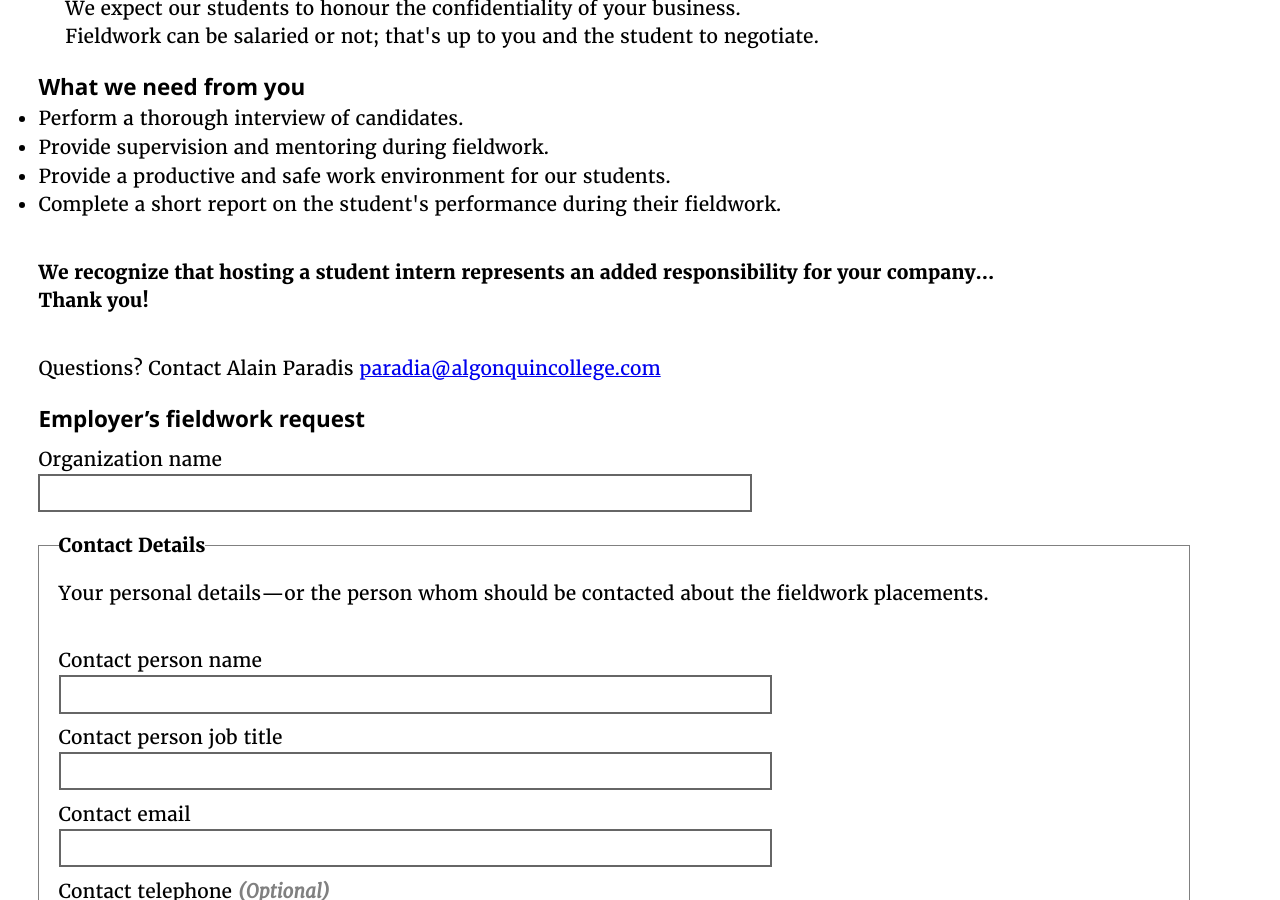
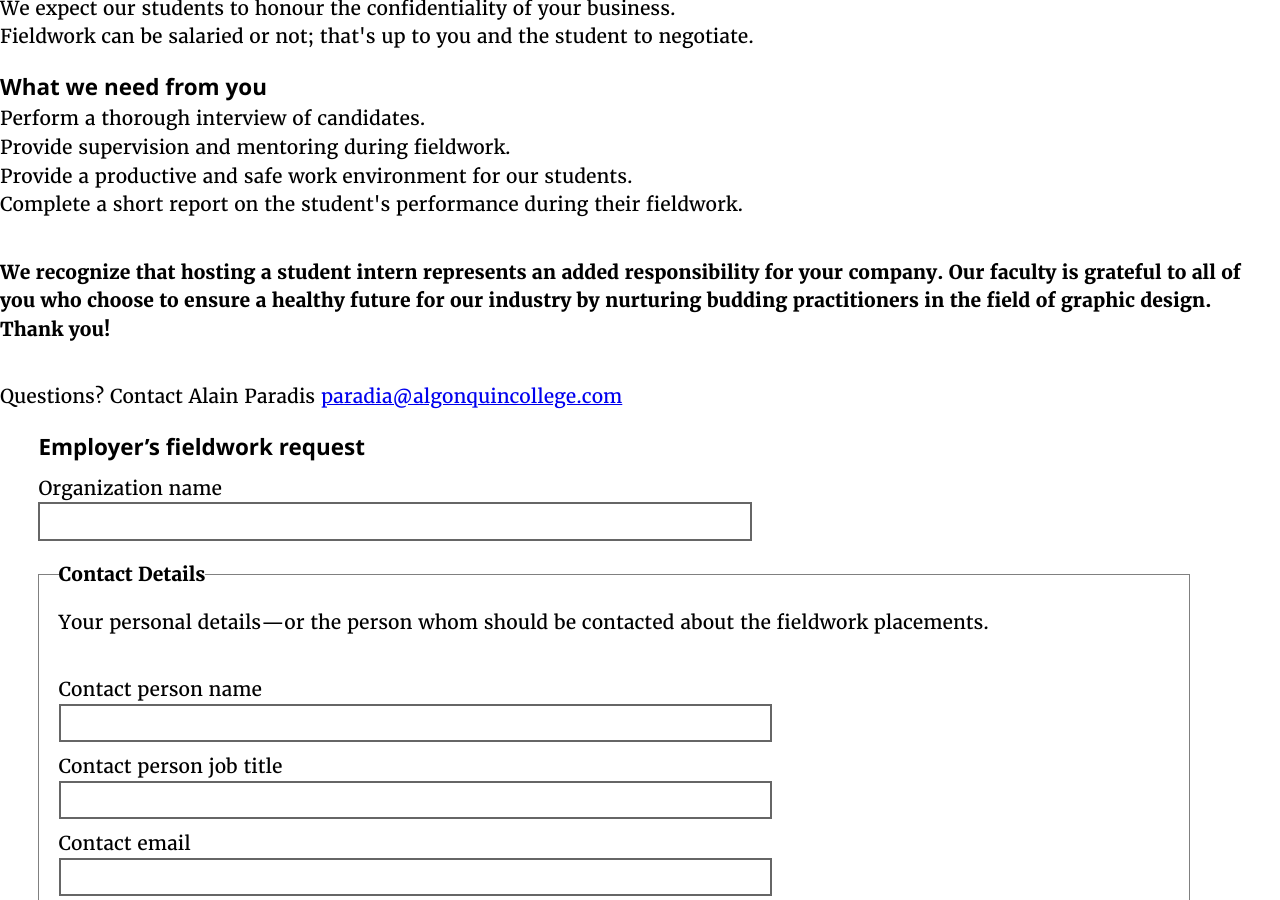
Before and after one commit to AlainParadis/ad, a Jekyll site: the page built from fieldwork/index.html, in a window 1280 px wide and 900 px high, scrolled down 779 px. Built offline with Jekyll 4.4.1, drawn with Linux system fonts in a browser that asks for light colours.

Commit message:
update fieldwork page

```diff
--- a/_data/fieldwork.yml
+++ b/_data/fieldwork.yml
@@ -1,2 +1,3 @@
 title: "Fieldwork"
-desc: "Mentorship is a crucial factor in the professional development of a junior graphic designer. For this purpose, students are coached to market themselves as valued candidates for positions in industry by presenting their portfolios in an interview scenario. Their work is also featured in a graduation showcase event they organize together. The goal of these activities is for students to secure a position for their six-week internship where they will be mentored by professional designers working on real-world client projects."
+desc: "Mentorship is a crucial factor in the professional development of a junior graphic designer. For this purpose, students are coached to market themselves as valued candidates for positions in industry by presenting their portfolios in an interview scenario. The goal of this activity is for students to secure a position for their six-week internship where they will be mentored by professional designers working on real-world client projects."
+btn-url: "/fieldwork/"
--- a/_includes/fieldwork-content.html
+++ b/_includes/fieldwork-content.html
@@ -6,11 +6,11 @@
 		The Graphic Design fieldwork program at Algonquin College is proud to partner with creative agencies in Canada's National Capital Region and around the world...
 	</p>
 </section>
-<section class="highlights">
+<section class="fieldwork-highlights">
 	<h3>
 		Fieldwork Highlights
 	</h3>
-	<ul>
+	<ul class="hanging-list">
 		<li>The start date is March 10 to April 17, 2026.</li>
 		<li>Students work as designers for a minimum of 180 hours during the six-week period.</li>
 		<li>In-person mentorship is preferred, but remote work is accepted.</li>
@@ -20,18 +20,18 @@
 		<li>Fieldwork can be salaried or not; that's up to you and the student to negotiate.</li>
 	</ul>
 </section>
-<section class="employer">
+<section class="what-we-need">
 	<h3>
 		What we need from you
 	</h3>
-	<ul>
+	<ul class="hanging-list">
 		<li>Perform a thorough interview of candidates.</li>
 		<li>Provide supervision and mentoring during fieldwork.</li>
 		<li>Provide a productive and safe work environment for our students.</li>
 		<li>Complete a short report on the student's performance during their fieldwork.</li>
 	</ul>
 	<p class="thanks">
-		<strong>We recognize that hosting a student intern represents an added responsibility for your company... <br> Thank you!</strong>
+		<strong>We recognize that hosting a student intern represents an added responsibility for your company. Our faculty is grateful to all of you who choose to ensure a healthy future for our industry by nurturing budding practitioners in the field of graphic design. Thank you!</strong>
 	</p>
 	<p>
 		Questions? Contact Alain Paradis <a href="mailto:paradia@algonquincollege.com">paradia@algonquincollege.com</a>
--- a/fieldwork/index.html
+++ b/fieldwork/index.html
@@ -4,7 +4,7 @@
 
 {% include masthead.html %}
 
-<main role="main">
+<main role="main" class="main-fieldwork">
 {% include fieldwork-banner.html %}
 {% include fieldwork-content.html %}
 </main>
--- a/fieldwork/thanks.html
+++ b/fieldwork/thanks.html
@@ -4,7 +4,7 @@
 
 {% include masthead.html %}
 
-<main role="main">
+<main role="main" class="main-thanks">
 {% include fieldwork-form-thanks-banner.html %}
     <a class="btn btn-dark-green" href="/">Back to the homepage ➔</a>
 </main>
```
